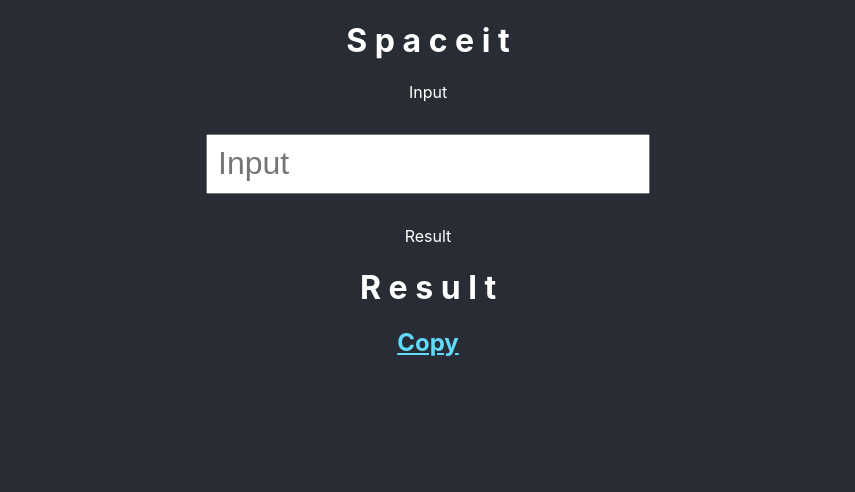
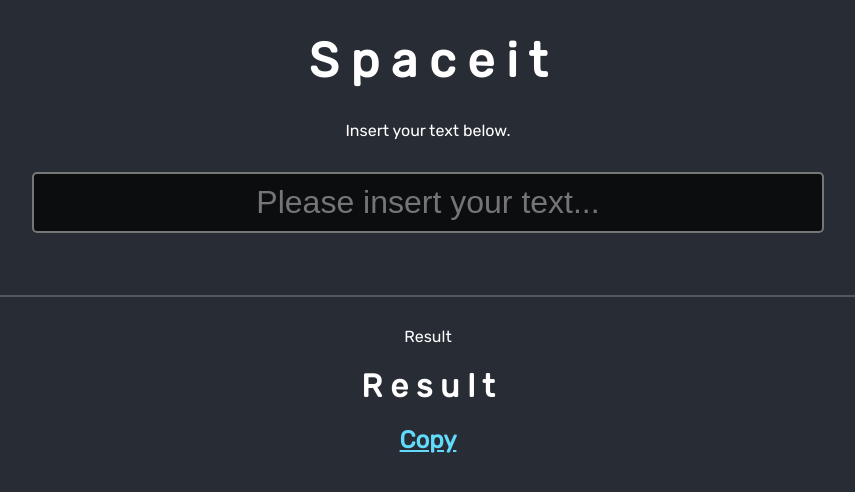
Before and after one commit to wiput1999/space-it, a React (Create React App) app: page / in a window 1280 px wide. Shown: the top 492 px of the page, without its empty margins (212-1067 px from the left). Built offline with nearby package versions, Linux system fonts and the light colour scheme.

Commit message:
Renovate web design

```diff
--- a/public/index.html
+++ b/public/index.html
@@ -20,6 +20,7 @@
       work correctly both with client-side routing and a non-root public URL.
       Learn how to configure a non-root public URL by running `npm run build`.
     -->
+  <link href="https://fonts.googleapis.com/css?family=Rubik&display=swap" rel="stylesheet">
   <title>S p a c e i t</title>
 </head>
 
--- a/src/App.css
+++ b/src/App.css
@@ -10,7 +10,13 @@
 input {
   margin: 1em 0;
   padding: 0.3em;
+  width: 60%;
+  max-width: 100%;
   font-size: 2em;
+  background-color: rgba(0, 0, 0, 0.7);
+  border-style: solid;
+  border-radius: 5px;
+  text-align: center;
 }
 
 .link {
@@ -23,3 +29,18 @@ input {
   color: #61dafb;
   text-decoration: underline;
 }
+
+.brand{
+  font-family: 'Rubik', sans-serif;
+  font-size: 3em;
+}
+
+input:focus {
+  outline: #56efff auto 5px;
+}
+
+.hr-line{
+  width: 100%;
+  border-bottom: 2px solid rgba(255, 255, 255, 0.2);
+  margin: 30px 0px;
+}
--- a/src/App.tsx
+++ b/src/App.tsx
@@ -27,16 +27,17 @@ const App: React.FC = () => {
   return (
     <div className="App">
       <div className="row">
-        <h1>S p a c e i t</h1>
+        <h1 className="brand">S p a c e i t</h1>
       </div>
-      <div className="row">Input</div>
+      <div className="row">Insert your text below.</div>
       <div className="row">
         <input
           type="text"
-          placeholder="Input"
+          placeholder="Please insert your text..."
           onChange={e => handleChange(e.target.value)}
         />
       </div>
+      <div className="hr-line"></div>
       <div className="row">Result</div>
       <div className="row">
         <h1>{text}</h1>
--- a/src/index.css
+++ b/src/index.css
@@ -1,6 +1,6 @@
 body {
   margin: 0;
-  font-family: -apple-system, BlinkMacSystemFont, 'Segoe UI', 'Roboto', 'Oxygen',
+  font-family: 'Rubik', -apple-system, BlinkMacSystemFont, 'Segoe UI', 'Roboto', 'Oxygen',
     'Ubuntu', 'Cantarell', 'Fira Sans', 'Droid Sans', 'Helvetica Neue',
     sans-serif;
 
```
